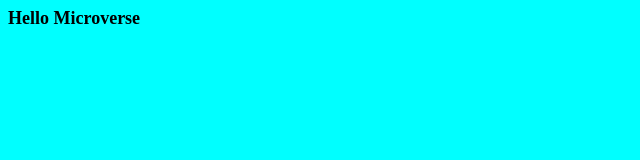
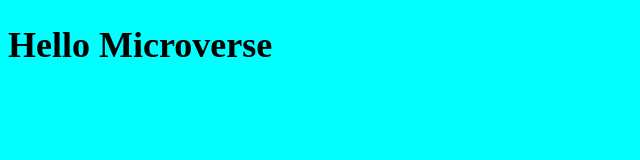
Before and after one commit to ibrahim777764/more_learning, a website: page index.html in a window 1280 px wide. Shown: the whole page, without its empty margins (0-640 px from the left). Drawn offline with Linux system fonts and the light colour scheme.

Commit message:
updated html file

```diff
--- a/index.html
+++ b/index.html
@@ -8,6 +8,6 @@
     <title>Document</title>
 </head>
 <body>
-    <b>Hello Microverse</b>
+    <h1>Hello Microverse</h1>
 </body>
 </html>
```
